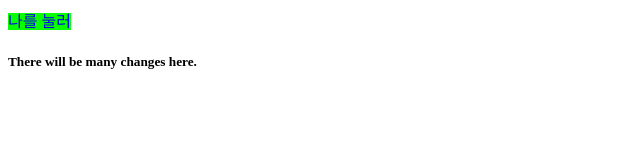
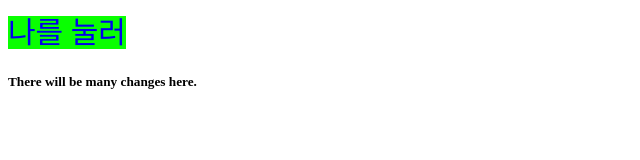
Before and after one commit to 250906/BPnum1, a plain HTML site: page index.html in a window 1280 px wide. Shown: the whole page, without its empty margins (0-640 px from the left). Drawn offline with Linux system fonts and the light colour scheme.

Commit message:
Update index.html

```diff
--- a/index.html
+++ b/index.html
@@ -1,11 +1,21 @@
 <!DOCTYPE html>
+<html>
+    <head>
         <style>
         a{
             text-decoration: none;
+            background-color: rgb(9, 255, 1);
+            font-size: 30px;
+            text-align: center;
         }
         </style>
-<a style="background-color: rgb(9, 255, 1);
- text-decoration: violet;"
- href="https://www.youtube.com/watch?v=dQw4w9WgXcQ">나를 눌러</a>
+    </head>
+    <body>
+
+        <a href="https://www.youtube.com/watch?v=dQw4w9WgXcQ" target="_blank">
+            나를 눌러
+        </a>
 
         <br><h5>There will be many changes here.</h5>
+    </body>
+</html>
```
Lines whose indentation alone changed are shown as unchanged.
